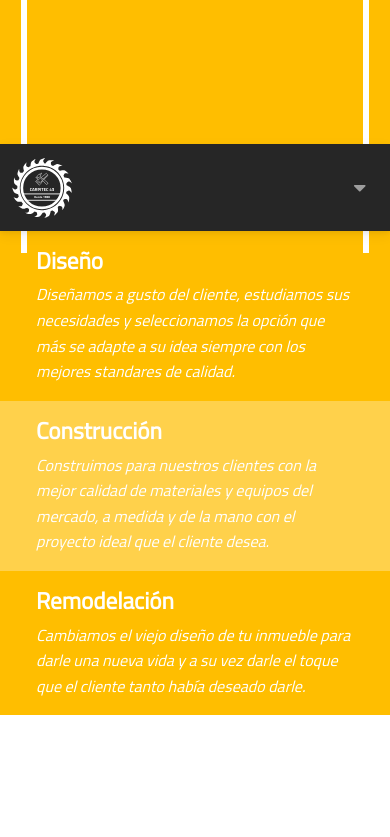
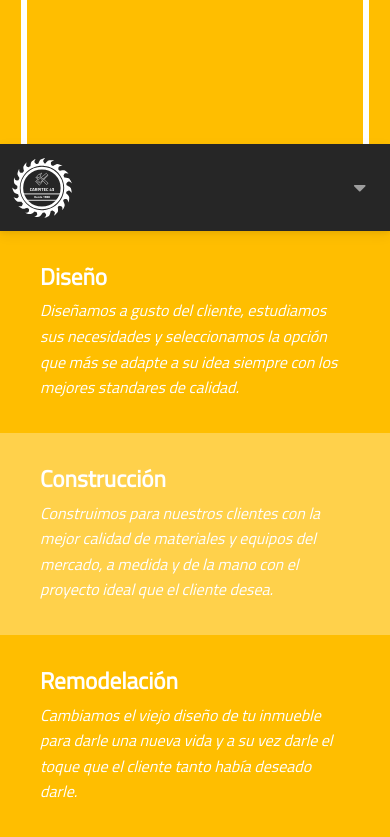
Before and after one commit to CristianCala/Carpitec43Page, a plain HTML site: page index.html in a window 390 px wide. Shown: the part 700-1537 px from the top of the page. Before the commit the page ends 1415 px from the top, so only its background shows below. Drawn offline with nearby package versions, Linux system fonts and the light colour scheme.

Commit message:
Fixed movil mode of index

```diff
--- a/css/styles.css
+++ b/css/styles.css
@@ -85,6 +85,8 @@ body{
 		border-top: none;
 		border-bottom: none;
 		border-left: 6px solid white;
+		width: 95%;
+		height: 85%;
 	}
 	.text-hero{
 		margin-top: 8rem;
--- a/index.html
+++ b/index.html
@@ -76,19 +76,19 @@
 			<!-- Servicios -->
 			<section class="container-fluid">
 				<div class="row">
-					<div class="col-12 col-md-4 col-sm-4 col-lg-4 col-xl-4 col-xll-4 bg-color-main">
+					<div class="col-12 col-md-4 col-sm-4 col-lg-4 col-xl-4 col-xll-4 bg-color-main p-3">
 						<div class="container text-white">
 							<h3 class="fw-bold mt-3"><i class="pincel"></i> Diseño</h3>
 							<p class="fst-italic">Diseñamos a gusto del cliente, estudiamos sus necesidades y  seleccionamos la opción que más se adapte a su idea siempre con los mejores standares de calidad.</p>
 						</div>
 					</div>
-					<div class="col-12 col-md-4 col-sm-4 col-lg-4 col-xl-4 col-xll-4 bg-color-main-opacity">
+					<div class="col-12 col-md-4 col-sm-4 col-lg-4 col-xl-4 col-xll-4 bg-color-main-opacity p-3">
 						<div class="container text-white">
 							<h3 class="fw-bold mt-3">Construcción</h3>
 							<p class="fst-italic">Construimos para nuestros clientes con la mejor calidad de materiales y equipos del mercado, a medida y de la mano con el proyecto ideal que el cliente desea.</p>
 						</div>
 					</div>
-					<div class="col-12 col-md-4 col-sm-4 col-lg-4 col-xl-4 col-xll-4 bg-color-main">
+					<div class="col-12 col-md-4 col-sm-4 col-lg-4 col-xl-4 col-xll-4 bg-color-main p-3">
 						<div class="container text-white">
 							<h3 class="fw-bold mt-3">Remodelación</h3>
 							<p class="fst-italic">Cambiamos el viejo diseño de tu inmueble para darle una nueva vida y a su vez darle el toque que el cliente tanto había deseado darle.</p>
```
